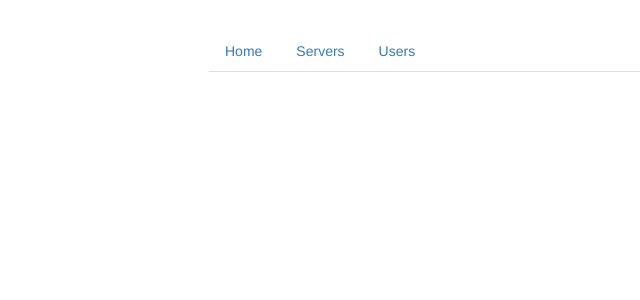
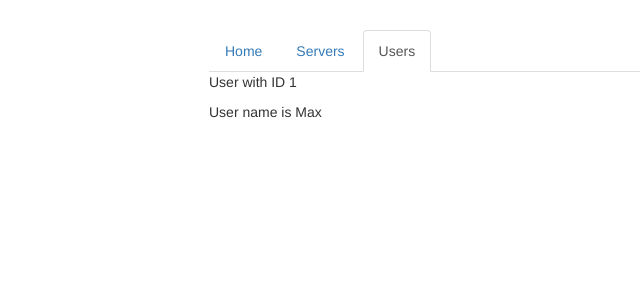
Before and after one commit to JoanPedro/news-angular, an Angular app in the folder pj09/: page /users/1/Max in a window 1280 px wide. Before the commit this address led to /. Shown: the top 300 px of the page, without its empty margins (56-696 px from the left). Built offline with nearby package versions, Linux system fonts and the light colour scheme.

Commit message:
feat: Add params to Route and Fetching Route Parameters

```diff
--- a/pj09/src/app/app.module.ts
+++ b/pj09/src/app/app.module.ts
@@ -15,6 +15,7 @@
 const appRoutes: Routes = [
   { path: '', component: HomeComponent },
   { path: 'users', component: UsersComponent },
+  { path: 'users/:id/:name', component: UserComponent },
   { path: 'servers', component: ServersComponent }
 ];
 
--- a/pj09/src/app/users/user/user.component.html
+++ b/pj09/src/app/users/user/user.component.html
@@ -1,2 +1,2 @@
-<p>User with ID _ID_ loaded.</p>
-<p>User name is _NAME_</p>
+<p>User with ID {{ user.id }}</p>
+<p>User name is {{ user.name }}</p>
--- a/pj09/src/app/users/user/user.component.ts
+++ b/pj09/src/app/users/user/user.component.ts
@@ -1,3 +1,4 @@
+import { ActivatedRoute } from '@angular/router';
 import { Component, OnInit } from '@angular/core';
 
 @Component({
@@ -8,9 +9,13 @@
 export class UserComponent implements OnInit {
   user: {id: number, name: string};
 
-  constructor() { }
+  constructor(private readonly route: ActivatedRoute) { }
 
   ngOnInit() {
+    this.user = {
+      id: this.route.snapshot.params['id'],
+      name: this.route.snapshot.params['name']
+    }
   }
 
 }
```
